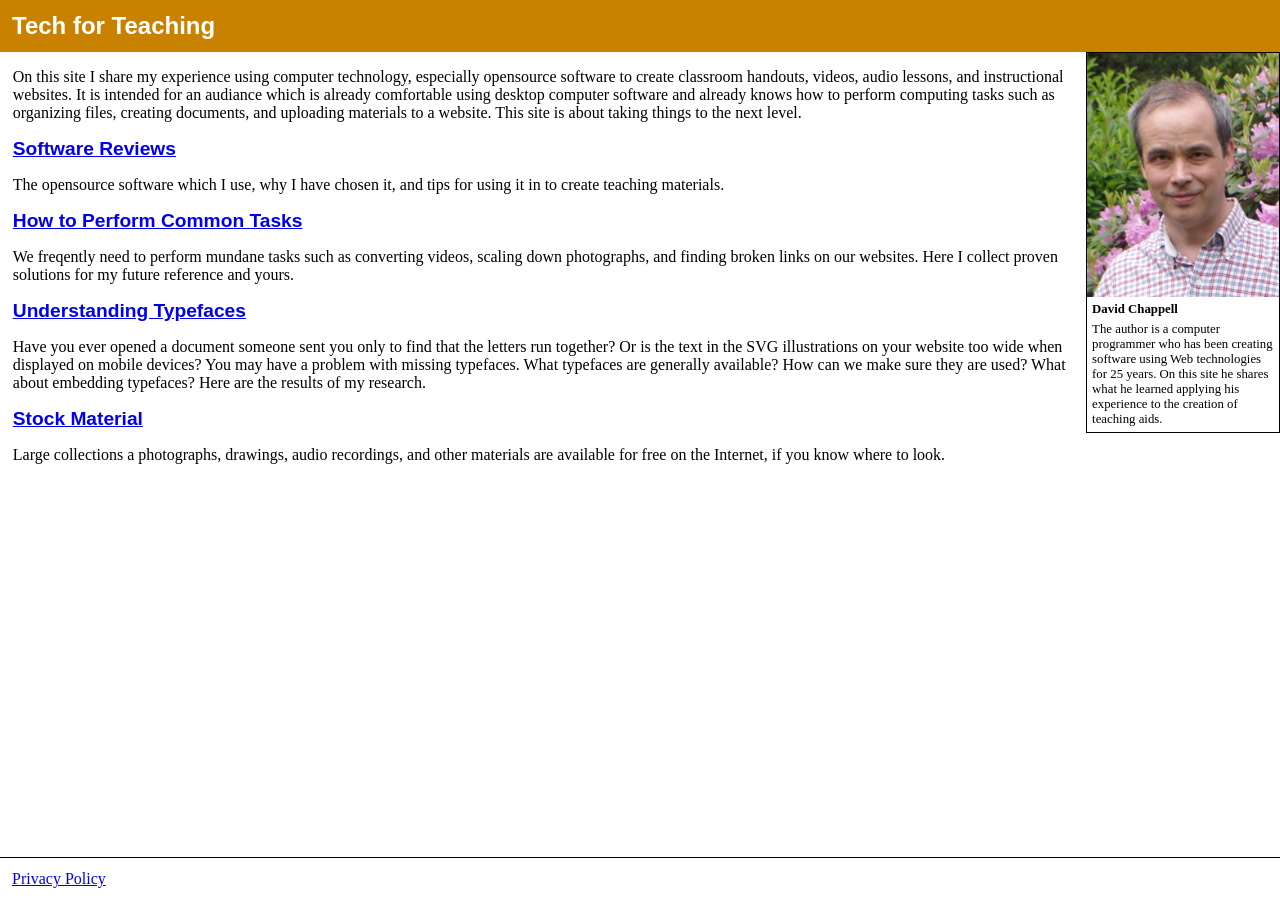
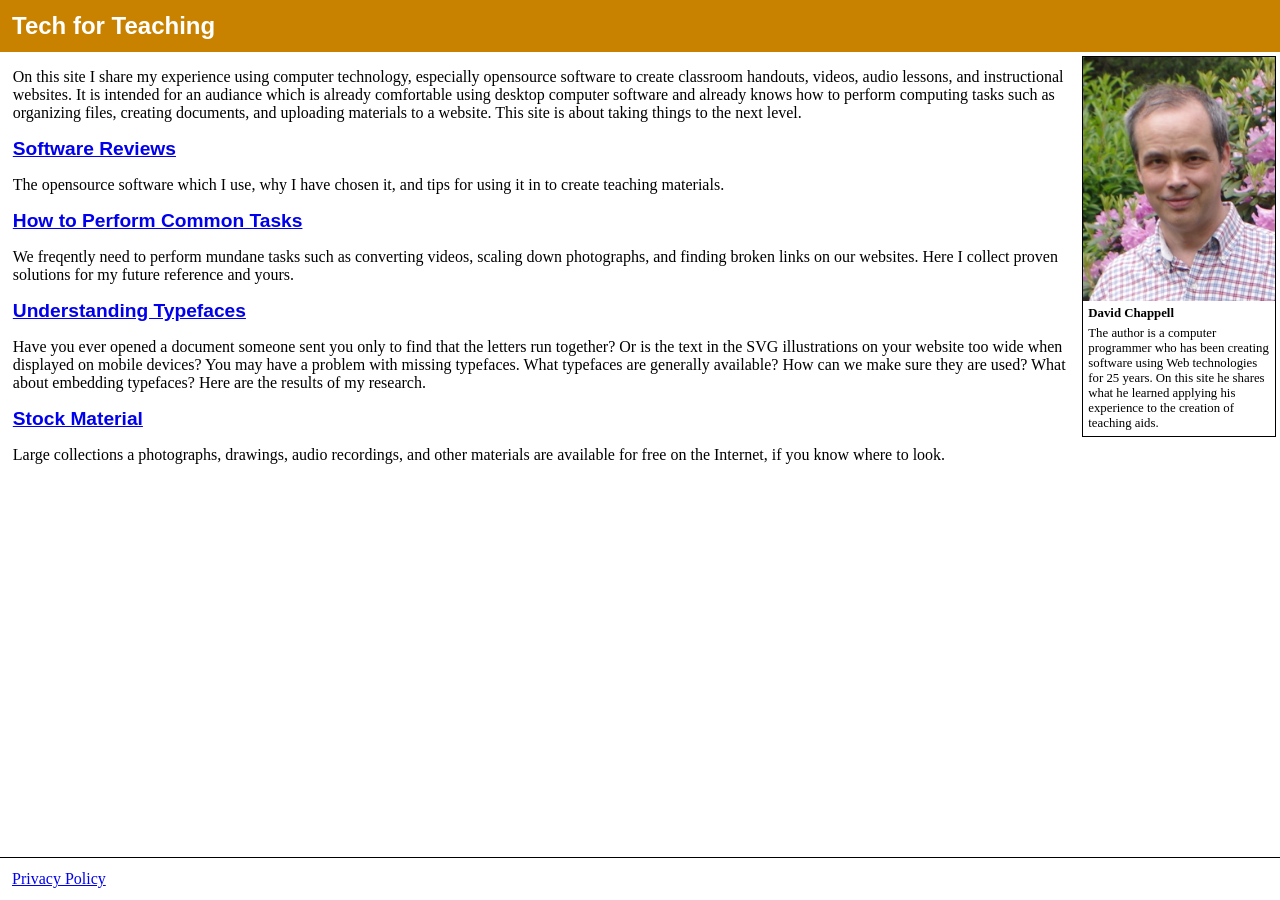
Before and after one commit to david672orford/tech-for-teaching, a Jekyll site: the page built from index.md, in a window 1280 px wide. Built offline with Jekyll 4.4.1, drawn with Linux system fonts in a browser that asks for light colours; our own code applies the rules of GitHub Pages for plain Markdown files.

Commit message:
move author box under title on small screens

```diff
--- a/assets/css/style.css
+++ b/assets/css/style.css
@@ -53,8 +53,8 @@
 	display: flex;
 	flex-direction: row;
 	font-size: 80%;
-	margin: 0 0 .3em .3em;
-	border: thin solid black;
+	margin-bottom: .3em;
+	border-bottom: thin solid black;
 	}
 DIV.author_box IMG {
 	display: block;
@@ -73,6 +73,8 @@
 		float: right;
 		width: 15%;
 		max-width: 200px;
+		margin: .3em;
+		border: thin solid black;
 		}
 	DIV.author_box IMG {
 		width: 100%;
```
